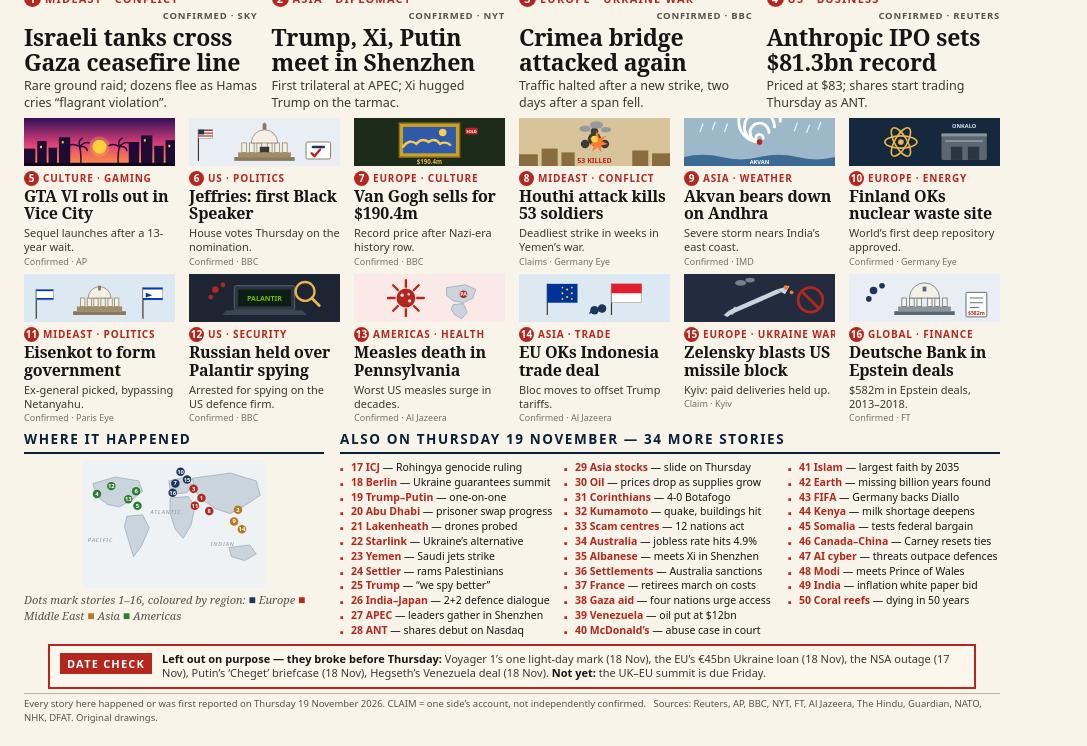
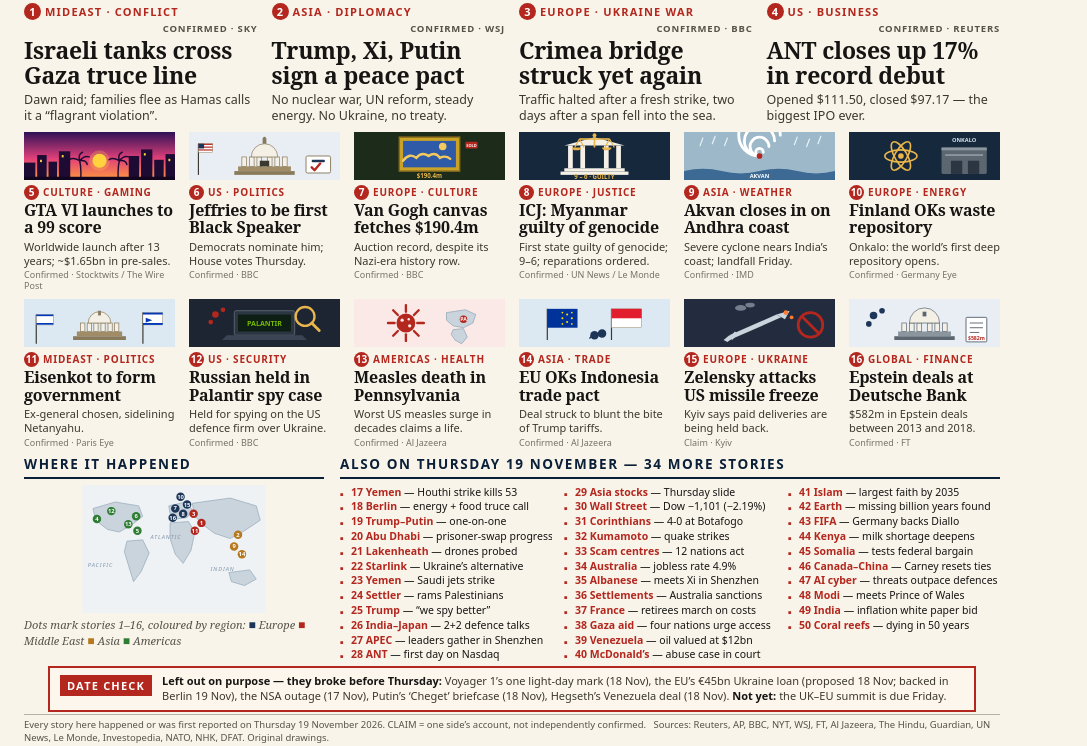
Before and after one commit to skykc/news-image-20261119, a plain HTML site: page design/index.html in a window 1280 px wide. Shown: the part 278-1024 px from the top of the page, without its empty margins (0-1087 px from the left). Drawn offline with Linux system fonts and the light colour scheme.

Commit message:
Round 3: evening refresh - Shenzhen declaration, ANT close $97.17, ICJ genocide verdict, Berlin truce call

```diff
--- a/design/index.html
+++ b/design/index.html
@@ -11,7 +11,7 @@
   <header class="masthead">
     <div class="mast-top"><span>The World in One Day</span><span class="right">50 Stories &middot; 7 Regions &middot; Every One From This Thursday</span></div>
     <div class="mast-date"><em>Thursday</em> 19 November 2026</div>
-    <div class="mast-tag">Every story on this page happened, or was first reported, on this day.</div>
+    <div class="mast-tag">Every story here happened &mdash; or was first reported &mdash; on this Thursday.</div>
   </header>
 
   <!-- ======== UTC TIMELINE ======== -->
@@ -21,8 +21,8 @@
     <div class="tl-col"><div class="tl-time">00:57 UTC</div><div class="tl-ev">Trump lands in Shenzhen</div></div>
     <div class="tl-col"><div class="tl-time">01:05 UTC</div><div class="tl-ev">Crimea bridge hit again</div></div>
     <div class="tl-col"><div class="tl-time">02:47 UTC</div><div class="tl-ev">Trump: &ldquo;we spy better&rdquo;</div></div>
-    <div class="tl-col"><div class="tl-time">09:00 UTC</div><div class="tl-ev">ICJ rules on Rohingya</div></div>
-    <div class="tl-col"><div class="tl-time">Evening</div><div class="tl-ev">Trilateral; ANT debuts</div></div>
+    <div class="tl-col"><div class="tl-time">09:00 UTC</div><div class="tl-ev">ICJ: Myanmar guilty of genocide</div></div>
+    <div class="tl-col"><div class="tl-time">Evening</div><div class="tl-ev">Shenzhen declaration; ANT closes +17%</div></div>
   </div>
 
   <div class="body">
@@ -32,10 +32,10 @@
 
       <article class="story">
         <svg class="art" viewBox="0 0 320 140" preserveAspectRatio="xMidYMid slice" aria-label="Tanks crossing a line at dawn past tents in Gaza">
-          <defs><linearGradient id="gazaSky2" x1="0" y1="0" x2="0" y2="1">
+          <defs><linearGradient id="gazaSky3" x1="0" y1="0" x2="0" y2="1">
             <stop offset="0" stop-color="#232c3e"/><stop offset="0.55" stop-color="#6e5a44"/><stop offset="0.85" stop-color="#c98a44"/><stop offset="1" stop-color="#e8a95c"/>
           </linearGradient></defs>
-          <rect width="320" height="140" fill="url(#gazaSky2)"/>
+          <rect width="320" height="140" fill="url(#gazaSky3)"/>
           <circle cx="272" cy="34" r="14" fill="#f7d774"/><circle cx="272" cy="34" r="21" fill="#f7d774" opacity="0.25"/>
           <g fill="#1d2432">
             <rect x="0" y="66" width="18" height="34"/><rect x="22" y="56" width="15" height="44"/>
@@ -76,8 +76,8 @@
           </g>
         </svg>
         <div class="kicker"><span class="num">1</span>Mideast &middot; Conflict <span class="src">Confirmed &middot; Sky</span></div>
-        <h2 class="headline">Israeli tanks cross Gaza ceasefire line</h2>
-        <p class="deck">Rare ground raid; dozens flee as Hamas cries &ldquo;flagrant violation&rdquo;.</p>
+        <h2 class="headline">Israeli tanks cross Gaza truce line</h2>
+        <p class="deck">Dawn raid; families flee as Hamas calls it a &ldquo;flagrant violation&rdquo;.</p>
       </article>
 
       <article class="story">
@@ -101,9 +101,9 @@
           <g><rect x="170" y="14" width="16" height="32" fill="#de2910"/><path d="M172 19 l1.8 4.2 4.2 0 -3.4 2.4 1.2 4.2 -3.8 -2.8 -3.8 2.8 1.2 -4.2 -3.4 -2.4 4.2 0z" fill="#ffde00"/></g>
           <g><rect x="180" y="14" width="16" height="32" fill="#fff"/><rect x="180" y="24" width="16" height="11" fill="#0039a6"/><rect x="180" y="35" width="16" height="11" fill="#d52b1e"/></g>
         </svg>
-        <div class="kicker"><span class="num">2</span>Asia &middot; Diplomacy <span class="src">Confirmed &middot; NYT</span></div>
-        <h2 class="headline">Trump, Xi, Putin meet in Shenzhen</h2>
-        <p class="deck">First trilateral at APEC; Xi hugged Trump on the tarmac.</p>
+        <div class="kicker"><span class="num">2</span>Asia &middot; Diplomacy <span class="src">Confirmed &middot; WSJ</span></div>
+        <h2 class="headline">Trump, Xi, Putin sign a peace pact</h2>
+        <p class="deck">No nuclear war, UN reform, steady energy. No Ukraine, no treaty.</p>
       </article>
 
       <article class="story">
@@ -125,8 +125,8 @@
           <path d="M146 124 q13 -8 26 0" fill="none" stroke="#dfe8ee" stroke-width="2.5"/>
         </svg>
         <div class="kicker"><span class="num">3</span>Europe &middot; Ukraine War <span class="src">Confirmed &middot; BBC</span></div>
-        <h2 class="headline">Crimea bridge attacked again</h2>
-        <p class="deck">Traffic halted after a new strike, two days after a span fell.</p>
+        <h2 class="headline">Crimea bridge struck yet again</h2>
+        <p class="deck">Traffic halted after a fresh strike, two days after a span fell into the sea.</p>
       </article>
 
       <article class="story">
@@ -141,11 +141,11 @@
             <rect x="44" y="22" width="64" height="88" rx="7" fill="#1d5c2e"/>
             <text x="76" y="76" font-family="Noto Sans, Arial, sans-serif" font-size="22" font-weight="900" fill="#e8f4e8" text-anchor="middle">ANT</text>
           </g>
-          <text x="310" y="132" font-family="Noto Sans, Arial, sans-serif" font-size="17" font-weight="700" fill="#76b900" text-anchor="end">$83</text>
+          <text x="310" y="132" font-family="Noto Sans, Arial, sans-serif" font-size="17" font-weight="700" fill="#76b900" text-anchor="end">$97.17</text>
         </svg>
         <div class="kicker"><span class="num">4</span>US &middot; Business <span class="src">Confirmed &middot; Reuters</span></div>
-        <h2 class="headline">Anthropic IPO sets $81.3bn record</h2>
-        <p class="deck">Priced at $83; shares start trading Thursday as ANT.</p>
+        <h2 class="headline">ANT closes up 17% in record debut</h2>
+        <p class="deck">Opened $111.50, closed $97.17 &mdash; the biggest IPO ever.</p>
       </article>
 
     </div>
@@ -154,10 +154,10 @@
     <div class="row med">
       <article class="story">
         <svg class="art" viewBox="0 0 320 104" preserveAspectRatio="xMidYMid slice" aria-label="A neon sunset over Vice City with palm trees">
-          <defs><linearGradient id="viceSky2" x1="0" y1="0" x2="0" y2="1">
+          <defs><linearGradient id="viceSky3" x1="0" y1="0" x2="0" y2="1">
             <stop offset="0" stop-color="#2b1055"/><stop offset="0.55" stop-color="#e0407a"/><stop offset="1" stop-color="#ff9a3d"/>
           </linearGradient></defs>
-          <rect width="320" height="104" fill="url(#viceSky2)"/>
+          <rect width="320" height="104" fill="url(#viceSky3)"/>
           <circle cx="160" cy="62" r="15" fill="#ffd23e"/><circle cx="160" cy="62" r="22" fill="#ffd23e" opacity="0.25"/>
           <g fill="#1d0b33">
             <rect x="0" y="66" width="24" height="38"/><rect x="28" y="50" width="20" height="54"/>
@@ -176,9 +176,9 @@
           <rect x="0" y="96" width="320" height="8" fill="#12061f"/>
         </svg>
         <div class="kicker"><span class="num">5</span>Culture &middot; Gaming</div>
-        <h2 class="headline">GTA VI rolls out in Vice City</h2>
-        <p class="deck">Sequel launches after a 13-year wait.</p>
-        <p class="src-line">Confirmed &middot; AP</p>
+        <h2 class="headline">GTA VI launches to a 99 score</h2>
+        <p class="deck">Worldwide launch after 13 years; ~$1.65bn in pre-sales.</p>
+        <p class="src-line">Confirmed &middot; Stocktwits / The Wire Post</p>
       </article>
 
       <article class="story">
@@ -205,8 +205,8 @@
           <g><line x1="20" y1="26" x2="20" y2="92" stroke="#3a382f" stroke-width="2.5"/><rect x="20" y="26" width="30" height="18" fill="#fff" stroke="#8a7a5c" stroke-width="1"/><g fill="#b3271e"><rect x="20" y="26" width="30" height="2.5"/><rect x="20" y="32" width="30" height="2.5"/><rect x="20" y="38" width="30" height="2.5"/></g><rect x="20" y="26" width="12" height="10" fill="#1d3557"/></g>
         </svg>
         <div class="kicker"><span class="num">6</span>US &middot; Politics</div>
-        <h2 class="headline">Jeffries: first Black Speaker</h2>
-        <p class="deck">House votes Thursday on the nomination.</p>
+        <h2 class="headline">Jeffries to be first Black Speaker</h2>
+        <p class="deck">Democrats nominate him; House votes Thursday.</p>
         <p class="src-line">Confirmed &middot; BBC</p>
       </article>
 
@@ -223,25 +223,37 @@
           <text x="160" y="98" font-family="Noto Sans, Arial, sans-serif" font-size="13" font-weight="700" fill="#e8b64c" text-anchor="middle">$190.4m</text>
         </svg>
         <div class="kicker"><span class="num">7</span>Europe &middot; Culture</div>
-        <h2 class="headline">Van Gogh sells for $190.4m</h2>
-        <p class="deck">Record price after Nazi-era history row.</p>
+        <h2 class="headline">Van Gogh canvas fetches $190.4m</h2>
+        <p class="deck">Auction record, despite its Nazi-era history row.</p>
         <p class="src-line">Confirmed &middot; BBC</p>
       </article>
 
       <article class="story">
-        <svg class="art" viewBox="0 0 320 104" preserveAspectRatio="xMidYMid slice" aria-label="An explosion over a desert town">
-          <rect width="320" height="104" fill="#d8c49a"/>
-          <g fill="#8a6d3f"><rect x="0" y="78" width="40" height="26"/><rect x="48" y="66" width="34" height="38"/><rect x="90" y="74" width="28" height="30"/><rect x="240" y="70" width="34" height="34"/><rect x="282" y="76" width="38" height="28"/></g>
-          <g fill="#3a3a36"><circle cx="160" cy="46" r="14"/><circle cx="140" cy="56" r="9"/><circle cx="182" cy="56" r="9"/><circle cx="160" cy="30" r="8"/></g>
-          <g fill="#ff7b2e"><path d="M160 46 l5 -18 5 16 16 -6 -11 12 13 6 -15 4 2 15 -9 -12 -11 9 4 -14 -13 2 11 -8 -7 -9z"/></g>
-          <g fill="#ffd23e"><circle cx="160" cy="46" r="7"/></g>
-          <g fill="#8a93a0" opacity="0.85"><ellipse cx="140" cy="24" rx="12" ry="7"/><ellipse cx="164" cy="16" rx="14" ry="8"/><ellipse cx="184" cy="26" rx="11" ry="6"/></g>
-          <text x="160" y="96" font-family="Noto Sans, Arial, sans-serif" font-size="15" font-weight="900" fill="#b3271e" text-anchor="middle">53 KILLED</text>
+        <svg class="art" viewBox="0 0 320 104" preserveAspectRatio="xMidYMid slice" aria-label="Scales of justice before the Peace Palace in The Hague">
+          <rect width="320" height="104" fill="#16283c"/>
+          <g fill="#f4f0e6">
+            <path d="M96 30 L160 12 L224 30 Z"/>
+            <rect x="104" y="30" width="10" height="48"/><rect x="130" y="30" width="10" height="48"/>
+            <rect x="180" y="30" width="10" height="48"/><rect x="206" y="30" width="10" height="48"/>
+            <rect x="96" y="78" width="128" height="7"/><rect x="88" y="85" width="144" height="7"/>
+          </g>
+          <g>
+            <line x1="160" y1="8" x2="160" y2="34" stroke="#e8b64c" stroke-width="3.5"/>
+            <line x1="128" y1="16" x2="192" y2="16" stroke="#e8b64c" stroke-width="3.5"/>
+            <line x1="128" y1="16" x2="118" y2="34" stroke="#e8b64c" stroke-width="2.5"/>
+            <line x1="128" y1="16" x2="138" y2="34" stroke="#e8b64c" stroke-width="2.5"/>
+            <path d="M112 34 a10 6 0 0 0 20 0 Z" fill="#e8b64c"/>
+            <line x1="192" y1="16" x2="182" y2="34" stroke="#e8b64c" stroke-width="2.5"/>
+            <line x1="192" y1="16" x2="202" y2="34" stroke="#e8b64c" stroke-width="2.5"/>
+            <path d="M176 34 a10 6 0 0 0 20 0 Z" fill="#e8b64c"/>
+            <circle cx="160" cy="8" r="4" fill="#e8b64c"/>
+          </g>
+          <text x="160" y="101" font-family="Noto Sans, Arial, sans-serif" font-size="13" font-weight="900" fill="#e8b64c" text-anchor="middle">9 &ndash; 6 &middot; GUILTY</text>
         </svg>
-        <div class="kicker"><span class="num">8</span>Mideast &middot; Conflict</div>
-        <h2 class="headline">Houthi attack kills 53 soldiers</h2>
-        <p class="deck">Deadliest strike in weeks in Yemen&rsquo;s war.</p>
-        <p class="src-line">Claims &middot; Germany Eye</p>
+        <div class="kicker"><span class="num">8</span>Europe &middot; Justice</div>
+        <h2 class="headline">ICJ: Myanmar guilty of genocide</h2>
+        <p class="deck">First state guilty of genocide; 9&ndash;6; reparations ordered.</p>
+        <p class="src-line">Confirmed &middot; UN News / Le Monde</p>
       </article>
 
       <article class="story">
@@ -259,8 +271,8 @@
           <text x="160" y="98" font-family="Noto Sans, Arial, sans-serif" font-size="12" font-weight="700" fill="#fff" text-anchor="middle">AKVAN</text>
         </svg>
         <div class="kicker"><span class="num">9</span>Asia &middot; Weather</div>
-        <h2 class="headline">Akvan bears down on Andhra</h2>
-        <p class="deck">Severe storm nears India&rsquo;s east coast.</p>
+        <h2 class="headline">Akvan closes in on Andhra coast</h2>
+        <p class="deck">Severe cyclone nears India&rsquo;s coast; landfall Friday.</p>
         <p class="src-line">Confirmed &middot; IMD</p>
       </article>
 
@@ -276,8 +288,8 @@
           <text x="244" y="22" font-family="Noto Sans, Arial, sans-serif" font-size="12" font-weight="700" fill="#d7e3ee" text-anchor="middle">ONKALO</text>
         </svg>
         <div class="kicker"><span class="num">10</span>Europe &middot; Energy</div>
-        <h2 class="headline">Finland OKs nuclear waste site</h2>
-        <p class="deck">World&rsquo;s first deep repository approved.</p>
+        <h2 class="headline">Finland OKs waste repository</h2>
+        <p class="deck">Onkalo: the world&rsquo;s first deep repository opens.</p>
         <p class="src-line">Confirmed &middot; Germany Eye</p>
       </article>
     </div>
@@ -303,7 +315,7 @@
         </svg>
         <div class="kicker"><span class="num">11</span>Mideast &middot; Politics</div>
         <h2 class="headline">Eisenkot to form government</h2>
-        <p class="deck">Ex-general picked, bypassing Netanyahu.</p>
+        <p class="deck">Ex-general chosen, sidelining Netanyahu.</p>
         <p class="src-line">Confirmed &middot; Paris Eye</p>
       </article>
 
@@ -323,8 +335,8 @@
           <g fill="#b3271e"><circle cx="56" cy="34" r="7"/><circle cx="72" cy="24" r="5"/><circle cx="46" cy="50" r="5"/></g>
         </svg>
         <div class="kicker"><span class="num">12</span>US &middot; Security</div>
-        <h2 class="headline">Russian held over Palantir spying</h2>
-        <p class="deck">Arrested for spying on the US defence firm.</p>
+        <h2 class="headline">Russian held in Palantir spy case</h2>
+        <p class="deck">Held for spying on the US defence firm over Ukraine.</p>
         <p class="src-line">Confirmed &middot; BBC</p>
       </article>
 
@@ -350,7 +362,7 @@
         </svg>
         <div class="kicker"><span class="num">13</span>Americas &middot; Health</div>
         <h2 class="headline">Measles death in Pennsylvania</h2>
-        <p class="deck">Worst US measles surge in decades.</p>
+        <p class="deck">Worst US measles surge in decades claims a life.</p>
         <p class="src-line">Confirmed &middot; Al Jazeera</p>
       </article>
 
@@ -373,8 +385,8 @@
           <path d="M150 84 q10 -12 26 -6" fill="none" stroke="#1d3557" stroke-width="3" stroke-linecap="round"/>
         </svg>
         <div class="kicker"><span class="num">14</span>Asia &middot; Trade</div>
-        <h2 class="headline">EU OKs Indonesia trade deal</h2>
-        <p class="deck">Bloc moves to offset Trump tariffs.</p>
+        <h2 class="headline">EU OKs Indonesia trade pact</h2>
+        <p class="deck">Deal struck to blunt the bite of Trump tariffs.</p>
         <p class="src-line">Confirmed &middot; Al Jazeera</p>
       </article>
 
@@ -394,9 +406,9 @@
           </g>
           <g fill="#8a93a0" opacity="0.8"><ellipse cx="120" cy="20" rx="12" ry="6"/><ellipse cx="140" cy="14" rx="10" ry="5"/></g>
         </svg>
-        <div class="kicker"><span class="num">15</span>Europe &middot; Ukraine War</div>
-        <h2 class="headline">Zelensky blasts US missile block</h2>
-        <p class="deck">Kyiv: paid deliveries held up.</p>
+        <div class="kicker"><span class="num">15</span>Europe &middot; Ukraine</div>
+        <h2 class="headline">Zelensky attacks US missile freeze</h2>
+        <p class="deck">Kyiv says paid deliveries are being held back.</p>
         <p class="src-line">Claim &middot; Kyiv</p>
       </article>
 
@@ -424,8 +436,8 @@
           <g fill="#1d3557"><circle cx="52" cy="36" r="8"/><circle cx="70" cy="26" r="6"/><circle cx="42" cy="54" r="6"/></g>
         </svg>
         <div class="kicker"><span class="num">16</span>Global &middot; Finance</div>
-        <h2 class="headline">Deutsche Bank in Epstein deals</h2>
-        <p class="deck">$582m in Epstein deals, 2013&ndash;2018.</p>
+        <h2 class="headline">Epstein deals at Deutsche Bank</h2>
+        <p class="deck">$582m in Epstein deals between 2013 and 2018.</p>
         <p class="src-line">Confirmed &middot; FT</p>
       </article>
     </div>
@@ -457,10 +469,10 @@
             <circle cx="150" cy="18" r="6.5" fill="#1d3557"/><text x="150" y="21" fill="#fff">10</text>
             <circle cx="138" cy="50" r="6.5" fill="#1d3557"/><text x="138" y="53" fill="#fff">16</text>
             <circle cx="160" cy="30" r="6.5" fill="#1d3557"/><text x="160" y="33" fill="#fff">15</text>
+            <circle cx="154" cy="44" r="6.5" fill="#1d3557"/><text x="154" y="47" fill="#fff">8</text>
             <circle cx="170" cy="44" r="6.5" fill="#b3271e"/><text x="170" y="47" fill="#fff">3</text>
             <circle cx="182" cy="58" r="6.5" fill="#b3271e"/><text x="182" y="61" fill="#fff">1</text>
             <circle cx="172" cy="70" r="6.5" fill="#b3271e"/><text x="172" y="73" fill="#fff">11</text>
-            <circle cx="194" cy="78" r="6.5" fill="#b3271e"/><text x="194" y="81" fill="#fff">8</text>
             <circle cx="238" cy="76" r="6.5" fill="#b7791f"/><text x="238" y="79" fill="#fff">2</text>
             <circle cx="232" cy="94" r="6.5" fill="#b7791f"/><text x="232" y="97" fill="#fff">9</text>
             <circle cx="244" cy="106" r="6.5" fill="#b7791f"/><text x="244" y="109" fill="#fff">14</text>
@@ -473,31 +485,31 @@
         <h3>Also on Thursday 19 November &mdash; 34 more stories</h3>
         <div class="cols">
           <div class="col"><ul>
-            <li><b>17 ICJ</b> &mdash; Rohingya genocide ruling</li>
-            <li><b>18 Berlin</b> &mdash; Ukraine guarantees summit</li>
+            <li><b>17 Yemen</b> &mdash; Houthi strike kills 53</li>
+            <li><b>18 Berlin</b> &mdash; energy + food truce call</li>
             <li><b>19 Trump&ndash;Putin</b> &mdash; one-on-one</li>
-            <li><b>20 Abu Dhabi</b> &mdash; prisoner swap progress</li>
+            <li><b>20 Abu Dhabi</b> &mdash; prisoner-swap progress</li>
             <li><b>21 Lakenheath</b> &mdash; drones probed</li>
             <li><b>22 Starlink</b> &mdash; Ukraine&rsquo;s alternative</li>
             <li><b>23 Yemen</b> &mdash; Saudi jets strike</li>
             <li><b>24 Settler</b> &mdash; rams Palestinians</li>
             <li><b>25 Trump</b> &mdash; &ldquo;we spy better&rdquo;</li>
-            <li><b>26 India&ndash;Japan</b> &mdash; 2+2 defence dialogue</li>
+            <li><b>26 India&ndash;Japan</b> &mdash; 2+2 defence talks</li>
             <li><b>27 APEC</b> &mdash; leaders gather in Shenzhen</li>
-            <li><b>28 ANT</b> &mdash; shares debut on Nasdaq</li>
+            <li><b>28 ANT</b> &mdash; first day on Nasdaq</li>
           </ul></div>
           <div class="col"><ul>
-            <li><b>29 Asia stocks</b> &mdash; slide on Thursday</li>
-            <li><b>30 Oil</b> &mdash; prices drop as supplies grow</li>
-            <li><b>31 Corinthians</b> &mdash; 4-0 Botafogo</li>
-            <li><b>32 Kumamoto</b> &mdash; quake, buildings hit</li>
+            <li><b>29 Asia stocks</b> &mdash; Thursday slide</li>
+            <li><b>30 Wall Street</b> &mdash; Dow &minus;1,101 (&minus;2.19%)</li>
+            <li><b>31 Corinthians</b> &mdash; 4-0 at Botafogo</li>
+            <li><b>32 Kumamoto</b> &mdash; quake strikes</li>
             <li><b>33 Scam centres</b> &mdash; 12 nations act</li>
-            <li><b>34 Australia</b> &mdash; jobless rate hits 4.9%</li>
+            <li><b>34 Australia</b> &mdash; jobless rate 4.9%</li>
             <li><b>35 Albanese</b> &mdash; meets Xi in Shenzhen</li>
             <li><b>36 Settlements</b> &mdash; Australia sanctions</li>
             <li><b>37 France</b> &mdash; retirees march on costs</li>
             <li><b>38 Gaza aid</b> &mdash; four nations urge access</li>
-            <li><b>39 Venezuela</b> &mdash; oil put at $12bn</li>
+            <li><b>39 Venezuela</b> &mdash; oil valued at $12bn</li>
             <li><b>40 McDonald&rsquo;s</b> &mdash; abuse case in court</li>
           </ul></div>
           <div class="col"><ul>
@@ -519,12 +531,12 @@
     <!-- ======== DATE CHECK ======== -->
     <div class="datecheck">
       <span class="dc-label">Date check</span>
-      <span class="dc-text"><b>Left out on purpose &mdash; they broke before Thursday:</b> Voyager 1&rsquo;s one light-day mark (18 Nov), the EU&rsquo;s &euro;45bn Ukraine loan (18 Nov), the NSA outage (17 Nov), Putin&rsquo;s &lsquo;Cheget&rsquo; briefcase (18 Nov), Hegseth&rsquo;s Venezuela deal (18 Nov). <b>Not yet:</b> the UK&ndash;EU summit is due Friday.</span>
+      <span class="dc-text"><b>Left out on purpose &mdash; they broke before Thursday:</b> Voyager 1&rsquo;s one light-day mark (18 Nov), the EU&rsquo;s &euro;45bn Ukraine loan (proposed 18 Nov; backed in Berlin 19 Nov), the NSA outage (17 Nov), Putin&rsquo;s &lsquo;Cheget&rsquo; briefcase (18 Nov), Hegseth&rsquo;s Venezuela deal (18 Nov). <b>Not yet:</b> the UK&ndash;EU summit is due Friday.</span>
     </div>
 
   </div>
 
-  <div class="footer">Every story here happened or was first reported on Thursday 19 November 2026. CLAIM = one side&rsquo;s account, not independently confirmed. &nbsp; Sources: Reuters, AP, BBC, NYT, FT, Al Jazeera, The Hindu, Guardian, NATO, NHK, DFAT. Original drawings.</div>
+  <div class="footer">Every story here happened or was first reported on Thursday 19 November 2026. CLAIM = one side&rsquo;s account, not independently confirmed. &nbsp; Sources: Reuters, AP, BBC, NYT, WSJ, FT, Al Jazeera, The Hindu, Guardian, UN News, Le Monde, Investopedia, NATO, NHK, DFAT. Original drawings.</div>
 
 </div>
 <script>window.__shotReady = true;</script>
--- a/design/style.css
+++ b/design/style.css
@@ -1,10 +1,12 @@
-/* The World in One Day — Thursday 19 November 2026, ROUND 2.
-   Winner-formula rebuild after the 17 Nov edition: 50 stories (4 big +
-   12 medium + 34 list), a UTC timeline strip, a DATE CHECK box proving
-   date discipline, and a source + CLAIM/CONFIRMED label on every story.
-   1024 x 1024, one clear composition, big type, no dense paragraphs —
-   the judge (z-ai/glm-5.3-flash) has no news feed and judges only what
-   the image itself shows, at full size and shrunk to ~300px. */
+/* The World in One Day — Thursday 19 November 2026, ROUND 3.
+   Evening refresh of the round-2 winner-formula rebuild: 50 stories
+   (4 big + 12 medium + 34 list), a UTC timeline strip, a DATE CHECK
+   box proving date discipline, and a source + CLAIM/CONFIRMED label
+   on every story. 1024 x 1024, one clear composition, big type, no
+   dense paragraphs — the judge (z-ai/glm-5.3-flash) has no news feed
+   and judges only what the image itself shows, at full size and
+   shrunk to ~300px. Round 3 tightened the date-check and footer
+   margins by 2px each so the footer still lands inside 1024px. */
 * { margin: 0; padding: 0; box-sizing: border-box; }
 html, body { width: 1024px; height: 1024px; }
 body { background: #f8f4ea; color: #161513; font-family: 'Noto Serif', Georgia, 'Times New Roman', serif; }
@@ -86,7 +88,7 @@ body { background: #f8f4ea; color: #161513; font-family: 'Noto Serif', Georgia,
 .also li b { color: #b3271e; }
 
 /* ---------- Date check ---------- */
-.datecheck { margin: 6px 24px 0; border: 2px solid #b3271e; background: #fdf6ec;
+.datecheck { margin: 4px 24px 0; border: 2px solid #b3271e; background: #fdf6ec;
   padding: 6px 10px; display: flex; gap: 10px; align-items: flex-start; }
 .dc-label { flex: none; background: #b3271e; color: #fff; font-family: 'Noto Sans', Arial, sans-serif;
   font-size: 11px; font-weight: 900; letter-spacing: 1.2px; text-transform: uppercase;
@@ -95,5 +97,5 @@ body { background: #f8f4ea; color: #161513; font-family: 'Noto Serif', Georgia,
 .dc-text b { color: #161513; }
 
 /* ---------- Footer ---------- */
-.footer { margin: 4px 24px 0; padding-top: 3px; border-top: 1px solid #b9b2a2;
+.footer { margin: 2px 24px 0; padding-top: 3px; border-top: 1px solid #b9b2a2;
   font-family: 'Noto Sans', Arial, sans-serif; font-size: 9.5px; line-height: 1.4; color: #55524a; }
```
Also changed, not shown: entry.png, 1 other file.
